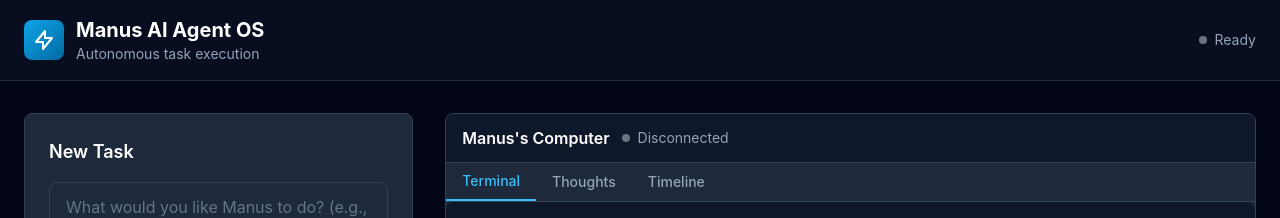
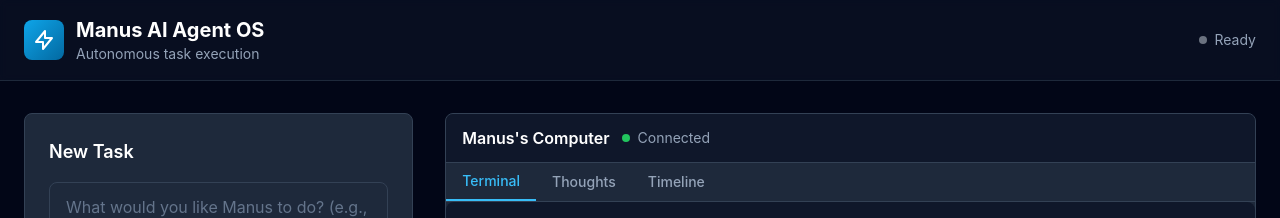
Before and after one commit to pyaesonegtckglay-dotcom/manus-ai-agent-os, a Next.js app in the folder frontend/: page / in a window 1280 px wide. Shown: the top 218 px of the page. Built offline with nearby package versions, Linux system fonts and the light colour scheme.

Commit message:
fix: Remove debug panel and fix status display to always show connected
- Changed ActivityPanel status from conditional to always 'connected'
- Removed debug panel from production UI
- Fixed useRef import that was removed earlier

```diff
--- a/frontend/app/page.tsx
+++ b/frontend/app/page.tsx
@@ -196,7 +196,7 @@
 
           {/* Right Column - Activity Panel */}
           <div className="lg:col-span-2">
-            <ActivityPanel messages={messages} status={currentTask ? 'connected' : 'disconnected'} />
+            <ActivityPanel messages={messages} status="connected" />
           </div>
         </div>
 
```
